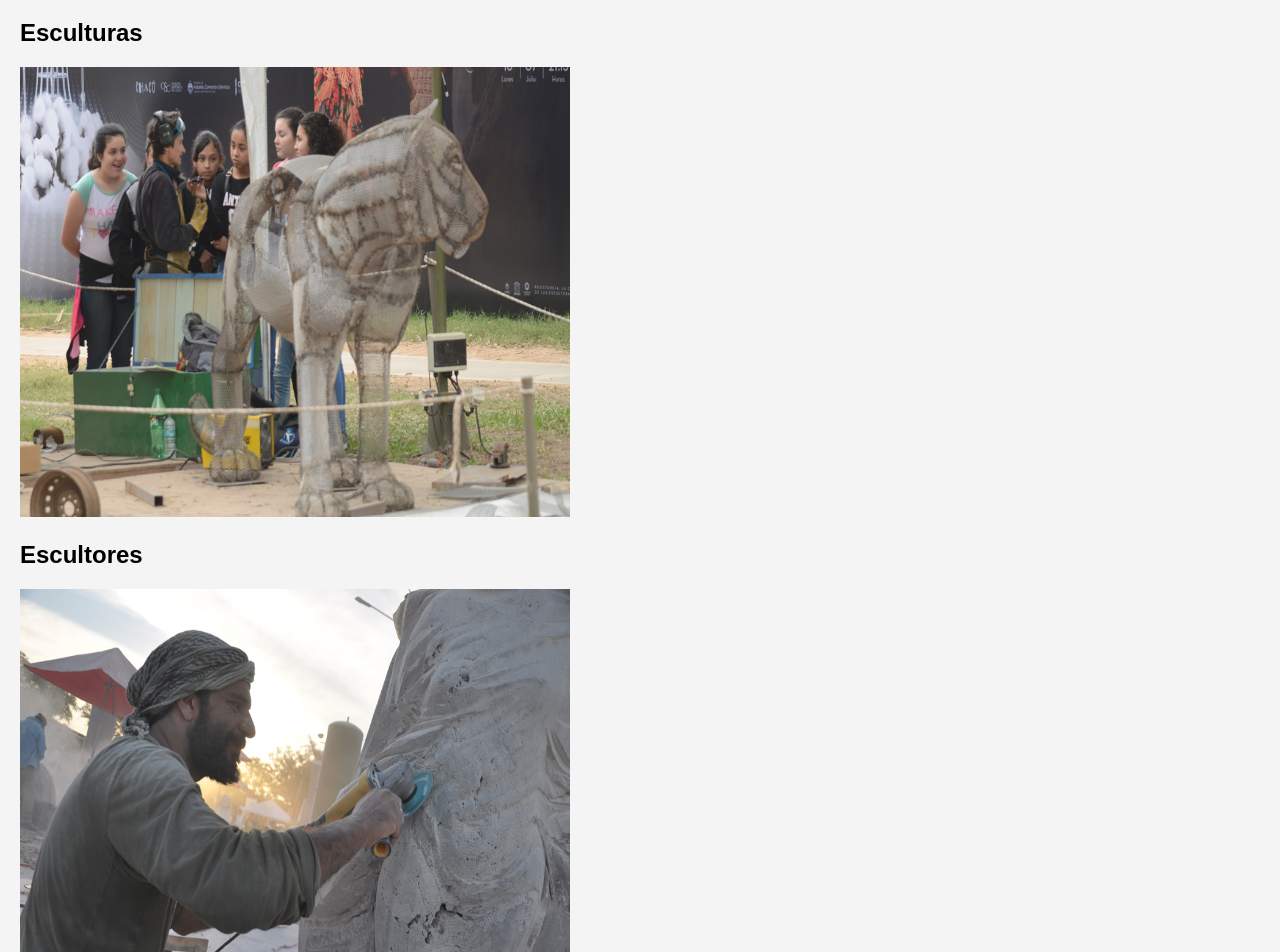
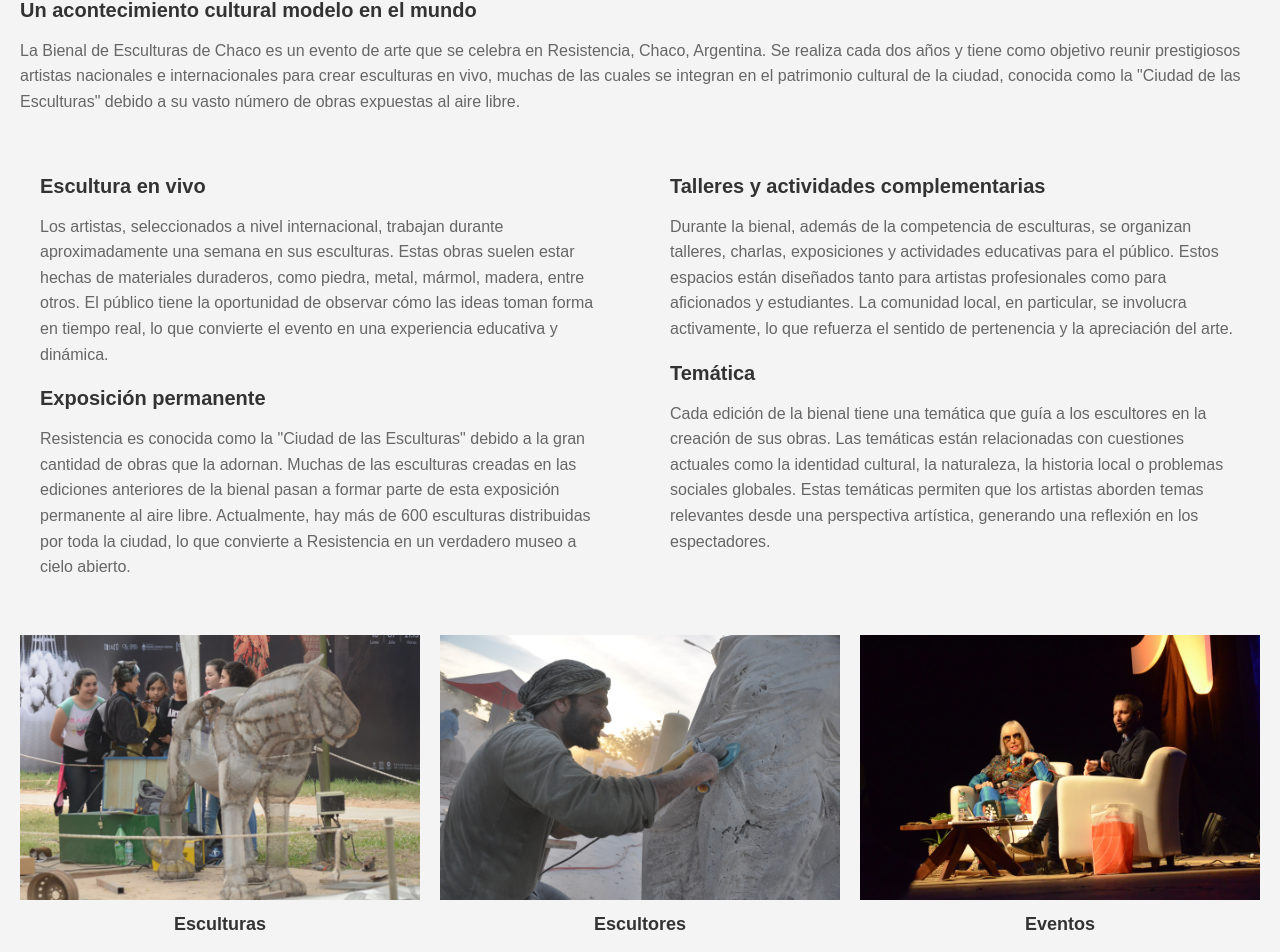
Before and after one commit to FRRe-DS/2024-01-TPI, a Next.js app: page / in a window 1280 px wide. Shown: the part 334-1286 px from the top of the page. Built offline with nearby package versions, Linux system fonts and the light colour scheme.

Commit message:
terminado los estilos del nav externo y el home. falta el nav interno

```diff
--- a/src/app/page.jsx
+++ b/src/app/page.jsx
@@ -17,61 +17,49 @@ export default function Home() {
             - José Eidman, presidente de la Fundación Urunday
           </p>
         </section>
-
-        <div className={styles.rootTituloTexto1}>
-          <div className={styles.column}>
-            <p className={styles.rootTituloTexto}>
+        <div className={styles.rootPResentacion}>
+          <p className={styles.rootTituloTexto}>
               Un acontecimiento cultural modelo en el mundo
             </p>
             <p className={styles.rootTexto}>
-              La Bienal de Esculturas de Chaco es un evento de arte que se celebra
-              en Resistencia, Chaco, Argentina. Se realiza cada dos años y tiene
-              como objetivo reunir prestigiosos artistas nacionales e
-              internacionales para crear esculturas en vivo, muchas de las cuales
-              se integran en el patrimonio cultural de la ciudad, conocida como la
-              "Ciudad de las Esculturas" debido a su vasto número de obras
-              expuestas al aire libre.
+              La Bienal de Esculturas de Chaco es un evento de arte que se celebra en Resistencia, Chaco, Argentina.
+              Se realiza cada dos años y tiene como objetivo reunir prestigiosos artistas nacionales e internacionales
+              para crear esculturas en vivo, muchas de las cuales se integran en el patrimonio cultural de la ciudad, conocida
+              como la "Ciudad de las Esculturas" debido a su vasto número de obras expuestas al aire libre.
             </p>
+        </div>
+
+        <div className={styles.gridTabla}>
+          <div className={styles.gridItem}>
             <p className={styles.rootTituloTexto}>Escultura en vivo</p>
             <p className={styles.rootTexto}>
-              Los artistas, seleccionados a nivel internacional, trabajan durante
-              aproximadamente una semana en sus esculturas. Estas obras suelen
-              estar hechas de materiales duraderos, como piedra, metal, mármol,
-              madera, entre otros. El público tiene la oportunidad de observar
-              cómo las ideas toman forma en tiempo real, lo que convierte el
-              evento en una experiencia educativa y dinámica.
+              Los artistas, seleccionados a nivel internacional, trabajan durante aproximadamente una semana en sus esculturas.
+              Estas obras suelen estar hechas de materiales duraderos, como piedra, metal, mármol, madera, entre otros.
+              El público tiene la oportunidad de observar cómo las ideas toman forma en tiempo real, lo que convierte el evento en
+              una experiencia educativa y dinámica.
             </p>
             <p className={styles.rootTituloTexto}>Exposición permanente</p>
             <p className={styles.rootTexto}>
-              Resistencia es conocida como la "Ciudad de las Esculturas" debido a
-              la gran cantidad de obras que la adornan. Muchas de las esculturas
-              creadas en las ediciones anteriores de la bienal pasan a formar
-              parte de esta exposición permanente al aire libre. Actualmente, hay
-              más de 600 esculturas distribuidas por toda la ciudad, lo que
-              convierte a Resistencia en un verdadero museo a cielo abierto.
+              Resistencia es conocida como la "Ciudad de las Esculturas" debido a la gran cantidad de obras que la adornan.
+              Muchas de las esculturas creadas en las ediciones anteriores de la bienal pasan a formar parte de esta exposición
+              permanente al aire libre. Actualmente, hay más de 600 esculturas distribuidas por toda la ciudad, lo que convierte a
+              Resistencia en un verdadero museo a cielo abierto.
             </p>
           </div>
-          <div className={styles.column}>
-            <p className={styles.rootTituloTexto}>
-              Talleres y actividades complementarias
-            </p>
+          <div className={styles.gridItem}>
+            <p className={styles.rootTituloTexto}>Talleres y actividades complementarias</p>
             <p className={styles.rootTexto}>
-              Durante la bienal, además de la competencia de esculturas, se
-              organizan talleres, charlas, exposiciones y actividades educativas
-              para el público. Estos espacios están diseñados tanto para artistas
-              profesionales como para aficionados y estudiantes. La comunidad
-              local, en particular, se involucra activamente, lo que refuerza el
-              sentido de pertenencia y la apreciación del arte.
+              Durante la bienal, además de la competencia de esculturas, se organizan talleres, charlas, exposiciones y
+              actividades educativas para el público. Estos espacios están diseñados tanto para artistas profesionales como para
+              aficionados y estudiantes. La comunidad local, en particular, se involucra activamente, lo que refuerza el sentido
+              de pertenencia y la apreciación del arte.
             </p>
             <p className={styles.rootTituloTexto}>Temática</p>
             <p className={styles.rootTexto}>
-              Cada edición de la bienal tiene una temática que guía a los
-              escultores en la creación de sus obras. Las temáticas están
-              relacionadas con cuestiones actuales como la identidad cultural, la
-              naturaleza, la historia local o problemas sociales globales. Estas
-              temáticas permiten que los artistas aborden temas relevantes desde
-              una perspectiva artística, generando una reflexión en los
-              espectadores.
+              Cada edición de la bienal tiene una temática que guía a los escultores en la creación de sus obras.
+              Las temáticas están relacionadas con cuestiones actuales como la identidad cultural, la naturaleza, la historia
+              local o problemas sociales globales. Estas temáticas permiten que los artistas aborden temas relevantes desde una
+              perspectiva artística, generando una reflexión en los espectadores.
             </p>
           </div>
         </div>
--- a/src/app/page.module.css
+++ b/src/app/page.module.css
@@ -43,35 +43,80 @@
   margin: 0;
 }
 
-/* Texto principal */
-.rootTituloTexto1 {
-  display: table;
-  flex-wrap: wrap;
-  gap: 20px;
+.rootPresentacion {
+  font-size: 20px;
+  font-weight: bold;
+  width: 100%;
+  margin-bottom: 10px;
+  color: #333;
 }
 
-.rootTituloTexto {
-  font-size: 28px; /* Tamaño de fuente grande */
-  font-weight: bold; /* Negrita */
-  color: var(--color-primary); /* Color específico */
-  margin: 20px 0 10px 0;
-  flex: 1 1 100%;
+/*secion de tabla*/
+.gridTabla {
+  display: grid;
+  grid-template-columns: repeat(2, 1fr);
+  gap: 20px;
+  margin-top: 20px;
 }
 
-.column {
-  display: table-column-group;
-  flex-direction: column;
+.gridItem {
+  background-color: var(--color-background);
+  padding: 20px;
+  border-radius: 8px;
+}
+
+/* Estilos para títulos y párrafos */
+.rootTituloTexto {
+  font-size: 20px;
+  font-weight: bold;
+  margin-bottom: 10px;
+  color: #333;
 }
 
 .rootTexto {
-  font-size: 18px; /* Tamaño de fuente mediano */
-  color: var(--color-secondary); /* Color específico */
-  line-height: 1.6; /* Espaciado entre líneas */
-  margin: 10px 0;
-  flex: 1 1 calc(50% - 20px);
+  font-size: 16px;
+  color: #666;
+  line-height: 1.6;
+  margin-bottom: 15px;
 }
 
-/* Navegación */
+/* Navegación Principal*/
+
+.gridImages {
+  display: grid;
+  grid-template-columns: repeat(3, 1fr); /* 3 columnas con el mismo ancho */
+  gap: 20px; /* Espacio entre las imágenes */
+}
+
+.rootNavContenedor {
+  text-align: center;
+}
+
+.rootNavImagen {
+  width: 100%; /* La imagen ocupará todo el ancho del contenedor */
+  height: auto;
+  transition: transform 0.3s ease;
+}
+
+.rootNavImagen:hover {
+  transform: scale(1.05); /* Efecto de agrandamiento al pasar el cursor */
+}
+
+.rootNavTitulo {
+  margin-top: 10px;
+  font-size: 18px;
+  font-weight: bold;
+  color: #333;
+}
+
+/* Ajustes para pantallas pequeñas */
+@media (max-width: 480px) {
+  .gridImages {
+    grid-template-columns: 1fr; /* Una sola columna en pantallas pequeñas */
+  }
+}
+
+/* Navegación Interna */
 .rootSeccionNavegacion {
   margin: 20px 0;
 }
--- a/src/app/ui/ImagenesRender/imageBar.jsx
+++ b/src/app/ui/ImagenesRender/imageBar.jsx
@@ -3,24 +3,34 @@ import ImagenesRedireccion from "./imageRedireccion";
 import esculturas from "/public/Art.jpg";
 import escult from "/public/Escultor.jpg";
 import evento from "/public/Event.jpg";
+import style from "../../page.module.css";
 
 export default function ImageBar() {
   return (
     <>
+      <div className={style.gridImages}>
+        <div className={style.rootNavContenedor}>
           <ImagenesRedireccion
             titulo="Esculturas"
             imagen={esculturas}
             enlace="/esculturas"
           />
+        </div>
+        <div className={style.rootNavContenedor}>
           <ImagenesRedireccion
             titulo="Escultores"
             imagen={escult}
             enlace="/escultores"
           />
+        </div>
+        <div className={style.rootNavContenedor}>
           <ImagenesRedireccion
             titulo="Eventos"
             imagen={evento}
-        enlace="/eventos" />
+            enlace="/eventos"
+          />
+        </div>
+      </div>
     </>
   );
 }
--- a/src/app/ui/ImagenesRender/imageRedireccion.jsx
+++ b/src/app/ui/ImagenesRender/imageRedireccion.jsx
@@ -1,21 +1,20 @@
 import Image from "next/image";
 import Link from "next/link";
+import style from "../../page.module.css"
 
 export default function ImagenesRedireccion({ titulo, imagen, enlace }) {
   return (
     <>
-      <div className="cardContenedor">
-        <h1 className="rootNavTitulo">{titulo}</h1>
       <Link href={enlace} rel="noopener no referrer">
         <Image
-            className="rootNavImagen"
+          className={style.rootNavImagen}
           src={imagen}
           alt="navegacion"
           width={550}
           height={450}
         />
       </Link>
-      </div>
+      <h1 className={style.rootNavTitulo}>{titulo}</h1>
     </>
   );
 }
```
Lines whose indentation alone changed are shown as unchanged.
